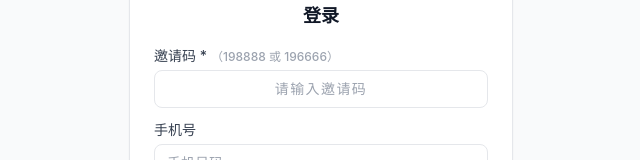
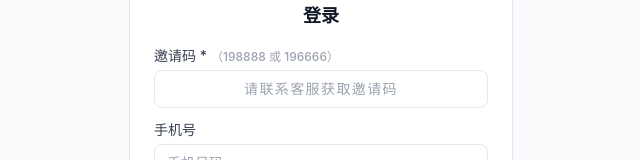
Before and after one commit to xxy819/jersey-order, a Next.js app: page /login in a window 1280 px wide. Shown: the part 305-465 px from the top of the page, without its empty margins (319-959 px from the left). Built offline with nearby package versions, Linux system fonts and the light colour scheme.

Commit message:
hide invite code hints

```diff
--- a/app/login/page.js
+++ b/app/login/page.js
@@ -106,7 +106,7 @@ export default function LoginPage() {
               邀请码 *<span className="text-xs text-gray-400 ml-1">（198888 或 196666）</span>
             </label>
             <input type="text" value={inviteCode} onChange={e => setInviteCode(e.target.value)}
-              placeholder="请输入邀请码" required maxLength={6}
+              placeholder="请联系客服获取邀请码" required maxLength={6}
               className="w-full border rounded-lg px-3 py-2 text-sm text-center tracking-widest" />
           </div>
 
```
